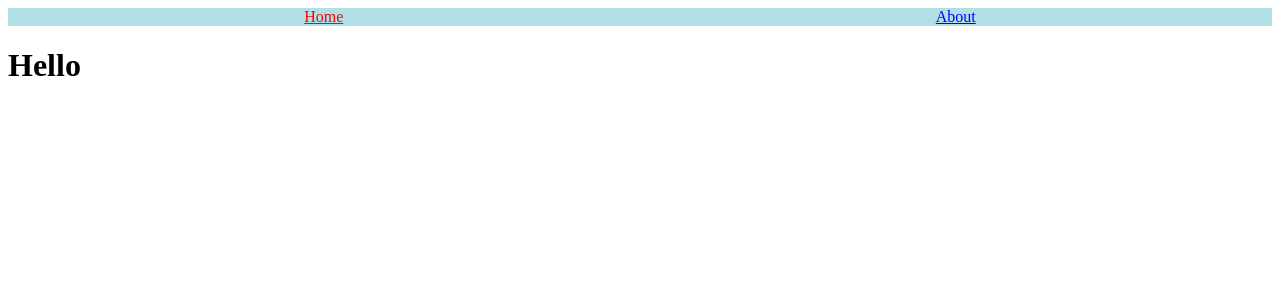
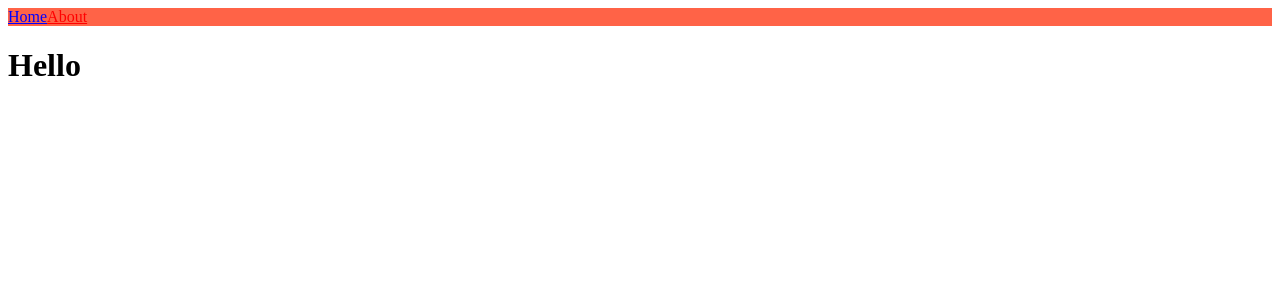
Before and after one commit to kjm541006/nextjs-intro, a Next.js app: page / in a window 1280 px wide. Shown: the top 300 px of the page. Built offline with nearby package versions, Linux system fonts and the light colour scheme.

Commit message:
nextjs css module 사용

```diff
--- a/components/NavBar.js
+++ b/components/NavBar.js
@@ -1,18 +1,30 @@
 import Link from "next/link";
 import { useRouter } from "next/router";
-import styles from "./NavBar.module.css";
+import styled from "styled-components";
+
+const NavBarStyle = styled.nav`
+  background-color: tomato;
+`;
+
+const LinkStyle = styled(Link)`
+  color: red;
+
+  &.active {
+    color: blue;
+  }
+`;
 
 const NavBar = () => {
   const router = useRouter();
   return (
-    <nav className={styles.nav}>
-      <Link href="/" className="Home" style={{ color: router.pathname === "/" ? "red" : "blue" }}>
+    <NavBarStyle>
+      <LinkStyle href="/" className={router.pathname === "/" && "active"}>
         Home
-      </Link>
-      <Link href="/about" style={{ color: router.pathname === "/about" ? "red" : "blue" }}>
+      </LinkStyle>
+      <LinkStyle href="/about" className={router.pathname === "/about" && "active"}>
         About
-      </Link>
-    </nav>
+      </LinkStyle>
+    </NavBarStyle>
   );
 };
 
--- a/components/NavBar.module.css
+++ /dev/null
@@ -1,5 +0,0 @@
-.nav {
-  display: flex;
-  justify-content: space-around;
-  background-color: powderblue;
-}
--- a/package.json
+++ b/package.json
@@ -11,6 +11,7 @@
   "dependencies": {
     "next": "13.4.19",
     "react": "18.2.0",
-    "react-dom": "18.2.0"
+    "react-dom": "18.2.0",
+    "styled-components": "^6.0.8"
   }
 }
```
Also changed, not shown: 1 other file (tests, documents, lock files or other folders).
